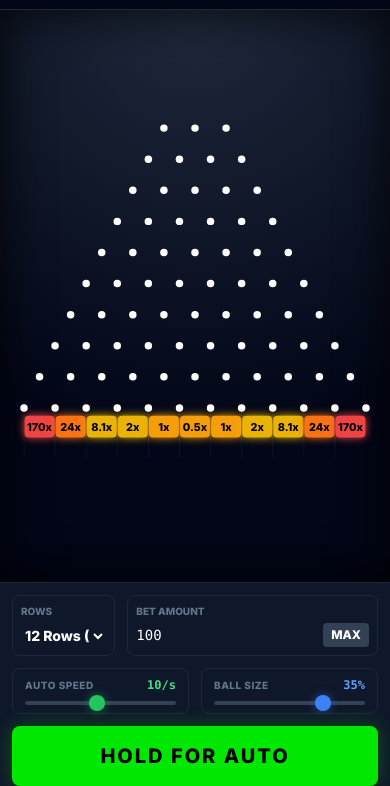
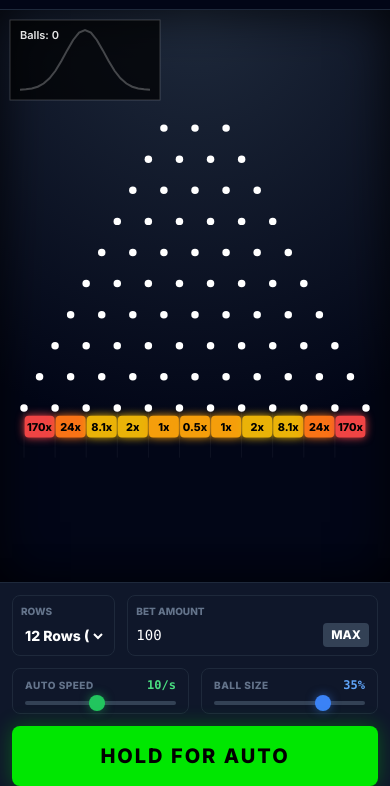
Before and after one commit to sebichin/plinko-game, a website: page index.html in a window 390 px wide. Shown: the part 58-844 px from the top of the page. Drawn offline with nearby package versions, Linux system fonts and the light colour scheme.

Commit message:
feat: Add minimap histogram with normal distribution curve
- Add real-time histogram tracking ball landing distribution
- Display normal distribution curve overlay for comparison
- Responsive design (desktop: 200x120px, mobile: 150x80px)
- Auto-reset histogram on level change (8/12/16 rows)
- Performance optimized: <0.5ms render time per frame

Implementation details:
- Added histogramData global array for tracking
- Modified sensors to include bucketIndex
- Added 3 rendering functions: normalPDF, getMinimapDimensions, drawMinimap
- Integrated into main render loop

Testing:
- Functional: Ball tracking, level changes, auto-drop
- Visual: Desktop, tablet, mobile layouts
- Performance: 60fps maintained

```diff
--- a/index.html
+++ b/index.html
@@ -240,6 +240,7 @@
         let gameActive = false;
         let animationFrameId = null;
         let customData = null;
+        let histogramData = [];  // Track ball counts per bucket (bucket index → count)
 
         function init() {
             const container = document.getElementById('game-container');
@@ -285,6 +286,9 @@
             const rows = currentRows;
             const mults = MULTIPLIERS[rows];
             const numBuckets = mults.length;
+
+            // Reset histogram data for new level
+            histogramData = new Array(numBuckets).fill(0);
 
             // Smart gap: constrain by width AND height to fit all screen sizes
             const paddingX = 48; // 24px each side
@@ -337,7 +341,7 @@
                     isStatic: true,
                     isSensor: true,
                     label: 'sensor',
-                    plugin: { val: mults[i] },
+                    plugin: { val: mults[i], bucketIndex: i },
                     render: { visible: false }
                 });
                 engine.addBody(sensor);
@@ -363,6 +367,125 @@
 
             lastFrameTime = performance.now();
             animationFrameId = requestAnimationFrame(loop);
+        }
+
+        // ==========================================
+        // MINIMAP HISTOGRAM FUNCTIONS
+        // ==========================================
+
+        /**
+         * Normal Probability Density Function
+         * Calculates the height of the bell curve at position x
+         * @param {number} x - Position along x-axis
+         * @param {number} mean - Center of distribution
+         * @param {number} stdDev - Standard deviation (spread)
+         * @returns {number} PDF value (curve height)
+         */
+        function normalPDF(x, mean, stdDev) {
+            const coefficient = 1 / (stdDev * Math.sqrt(2 * Math.PI));
+            const exponent = -Math.pow(x - mean, 2) / (2 * Math.pow(stdDev, 2));
+            return coefficient * Math.exp(exponent);
+        }
+
+        /**
+         * Get minimap dimensions based on screen size
+         * @returns {Object} { x, y, width, height } position and size
+         */
+        function getMinimapDimensions() {
+            if (width < 480) {  // Mobile screens
+                return {
+                    x: 10,
+                    y: 10,
+                    width: Math.min(width * 0.4, 150),
+                    height: 80
+                };
+            } else {  // Desktop and tablet
+                return {
+                    x: 20,
+                    y: 20,
+                    width: 200,
+                    height: 120
+                };
+            }
+        }
+
+        /**
+         * Draw minimap histogram with normal distribution curve
+         * Shows ball landing frequency per bucket
+         */
+        function drawMinimap() {
+            if (!customData || histogramData.length === 0) return;
+
+            const { numBuckets } = customData;
+            const mm = getMinimapDimensions();
+            const padding = 10;
+            const innerWidth = mm.width - (padding * 2);
+            const innerHeight = mm.height - (padding * 2);
+
+            // ===== CONTAINER BACKGROUND =====
+            ctx.save();  // Save canvas state
+
+            ctx.fillStyle = 'rgba(0, 0, 0, 0.7)';
+            ctx.strokeStyle = 'rgba(255, 255, 255, 0.2)';
+            ctx.lineWidth = 1;
+
+            // Draw semi-transparent black box with white border
+            ctx.fillRect(mm.x, mm.y, mm.width, mm.height);
+            ctx.strokeRect(mm.x, mm.y, mm.width, mm.height);
+
+            // ===== NORMAL DISTRIBUTION CURVE =====
+            // Calculate parameters for bell curve
+            const mean = numBuckets / 2;  // Center of distribution
+            const stdDev = Math.sqrt(numBuckets) / 2;  // Spread (wider for more buckets)
+            const maxPDF = normalPDF(mean, mean, stdDev);  // Peak height
+
+            ctx.beginPath();
+            ctx.strokeStyle = 'rgba(255, 255, 255, 0.25)';  // Subtle white
+            ctx.lineWidth = 2;
+
+            // Draw smooth curve with high resolution (2x bucket count)
+            for (let i = 0; i <= numBuckets * 2; i++) {
+                const bucketPos = i / 2;  // Sub-bucket precision for smoothness
+                const x = mm.x + padding + (bucketPos / numBuckets) * innerWidth;
+
+                // Calculate curve height at this position
+                const pdfValue = normalPDF(bucketPos, mean, stdDev);
+                const normalizedHeight = (pdfValue / maxPDF) * innerHeight;
+                const y = mm.y + mm.height - padding - normalizedHeight;
+
+                if (i === 0) {
+                    ctx.moveTo(x, y);
+                } else {
+                    ctx.lineTo(x, y);
+                }
+            }
+            ctx.stroke();
+
+            // ===== HISTOGRAM BARS =====
+            const maxCount = Math.max(...histogramData, 1);  // Max count for scaling (min 1 to avoid /0)
+            const barWidth = innerWidth / numBuckets;
+
+            for (let i = 0; i < numBuckets; i++) {
+                const count = histogramData[i];
+                const barHeight = (count / maxCount) * innerHeight;
+                const x = mm.x + padding + (i * barWidth);
+                const y = mm.y + mm.height - padding - barHeight;
+
+                // Draw bar (leave 2px gap between bars)
+                ctx.fillStyle = 'rgba(34, 197, 94, 0.7)';  // Green with transparency
+                ctx.fillRect(x, y, barWidth - 2, barHeight);
+            }
+
+            // ===== TOTAL COUNT LABEL =====
+            const totalBalls = histogramData.reduce((sum, count) => sum + count, 0);
+
+            ctx.fillStyle = 'rgba(255, 255, 255, 0.9)';
+            ctx.font = '600 11px Inter';
+            ctx.textAlign = 'left';
+            ctx.textBaseline = 'top';
+            ctx.fillText(`Balls: ${totalBalls}`, mm.x + padding, mm.y + padding);
+
+            ctx.restore();  // Restore canvas state
         }
 
         function render() {
@@ -411,6 +534,9 @@
 
                 ctx.restore();
             });
+
+            // Draw minimap last (on top of everything)
+            drawMinimap();
         }
 
         function drawOverlay() {
@@ -532,6 +658,13 @@
             let sensor = bodyA.label === 'sensor' ? bodyA : bodyB.label === 'sensor' ? bodyB : null;
             if (sensor && ball.plugin.active) {
                 ball.plugin.active = false;
+
+                // Track histogram data
+                const bucketIndex = sensor.plugin.bucketIndex;
+                if (bucketIndex !== undefined && bucketIndex < histogramData.length) {
+                    histogramData[bucketIndex]++;
+                }
+
                 const mult = sensor.plugin.val;
                 const win = ball.plugin.bet * mult;
 
```
